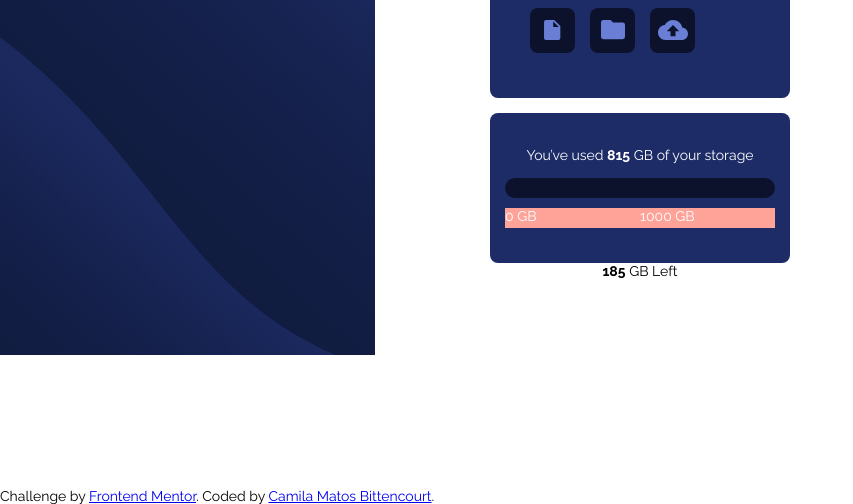
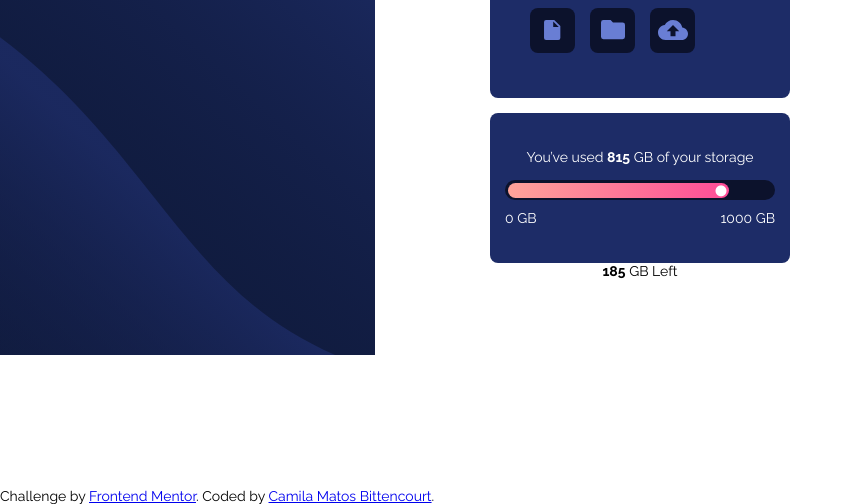
Before and after one commit to camiladev/waffle_simetrico, a plain HTML site: page index.html in a window 1280 px wide. Shown: the part 312-816 px from the top of the page, without its empty margins (0-853 px from the left). Drawn offline with Linux system fonts and the light colour scheme.

Commit message:
10/06/2020 parte 2
Incluido script JavaScript colocando a movimentação da barra de progresso.

```diff
--- a/CSS/style.css
+++ b/CSS/style.css
@@ -79,20 +79,38 @@ body{
     border: 0;
     border-radius: 8px;
 }
-.storage .barra-carregamento{
+.storage #barra-carregamento{
     background-color:hsl(229, 57%, 11%);
     width: 90%;
     height: 20px;
     border-radius: 10px;
     margin-top: 15px;
+
+    position: relative;
+    display: flex;
+    align-items: center;
+    justify-content: left;
 }
 
-.storage span{
-    background-color: hsl(6, 100%, 80%); /* to hsl(335, 100%, 65%);*/
+.storage #usado{
+    position: absolute;
+    /* background-color: hsl(6, 100%, 80%); to hsl(335, 100%, 65%);*/
+    background: linear-gradient(to right, hsl(6, 100%, 80%),hsl(335, 100%, 65%));
+    width: 1%;
+    height: 15px;
 
-    width: 50%;
-    height: 20px;
+    border-radius: 10px;
+    margin-left: 3px;
+
 }
+
+#label {
+    text-align: right;
+    color: white;
+    font-size: 11px;
+    padding: 2.9px;
+}
+
 .storage .medida{
     width: 90%;
     display: flex;
--- a/index.html
+++ b/index.html
@@ -19,6 +19,7 @@
 
   <link rel="stylesheet" href="/CSS/style.css">
 
+  <script src="https://kit.fontawesome.com/a33ff96721.js" crossorigin="anonymous"></script>
 </head>
 <body>
 
@@ -34,8 +35,10 @@
       </div>
       <div class="storage">
           <p>You’ve used <strong>815</strong> GB of your storage</p>
-          <div class="barra-carregamento">
-              <span></span>
+          <div id="barra-carregamento">
+              <div id="usado">
+                  <div id="label"><i class="fas fa-circle"></i></div>
+              </div>
           </div>
 
           <div class="medida">
@@ -53,5 +56,7 @@
     Challenge by <a href="https://www.frontendmentor.io?ref=challenge" target="_blank">Frontend Mentor</a>.
     Coded by <a href="#">Camila Matos Bittencourt</a>.
   </div>
+
+  <script src="/script/carregamento.js"></script>
 </body>
 </html>
--- /dev/null
+++ b/script/carregamento.js
@@ -0,0 +1,25 @@
+function move() {
+
+    var elem = document.getElementById("usado");
+    var carrega = 1;
+    var usado = 815/1000 * 100;
+    var calcPorcentual = 0;
+    var id = setInterval(frame, 10);
+
+    function frame(){
+
+
+        console.log("parte 1: "+ usado)
+
+        if(carrega > usado){
+            clearInterval(id)
+        } else {
+            carrega++;
+            elem.style.width = carrega + '%';
+        }
+
+    }
+
+}
+
+window.onload =  move();
```
